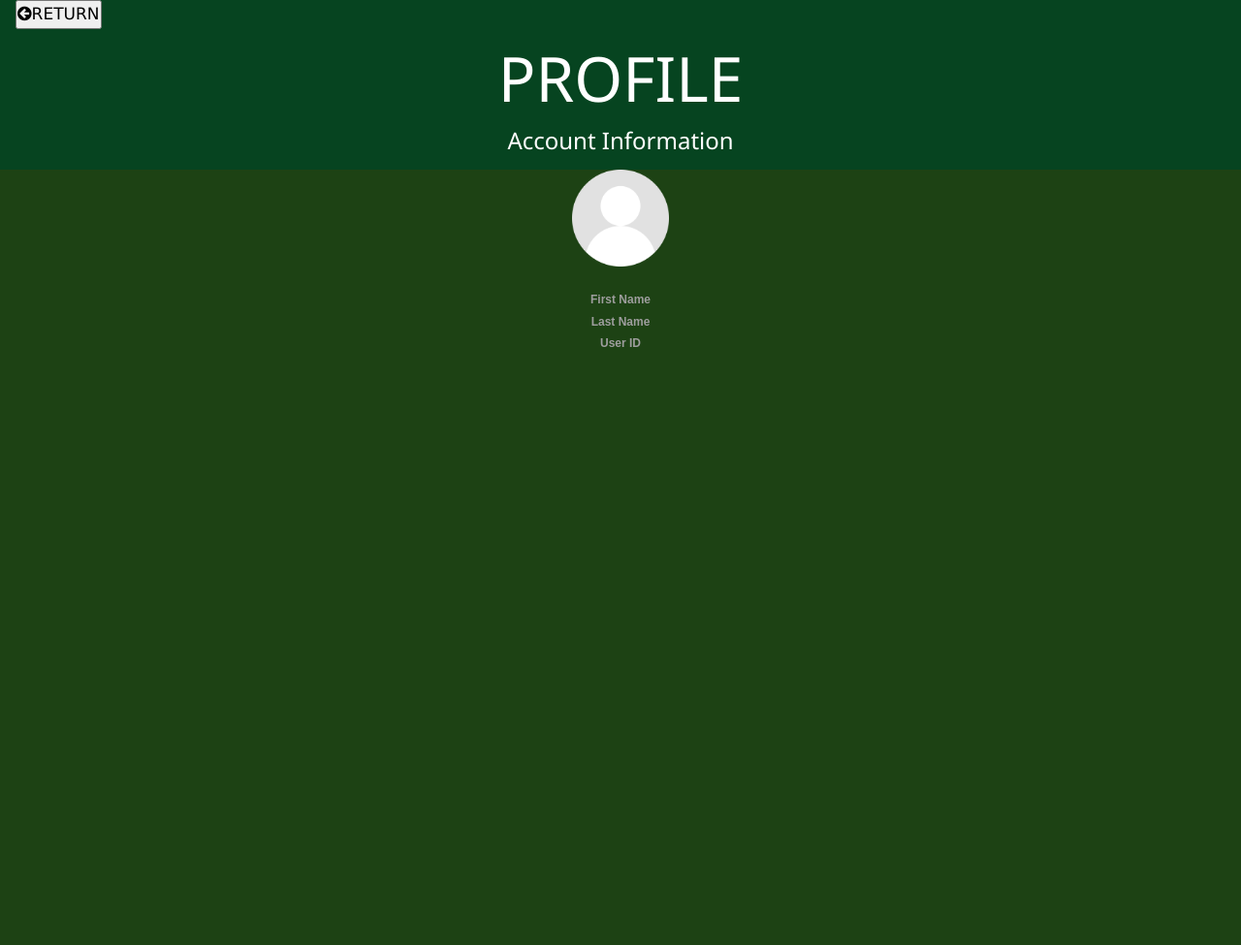
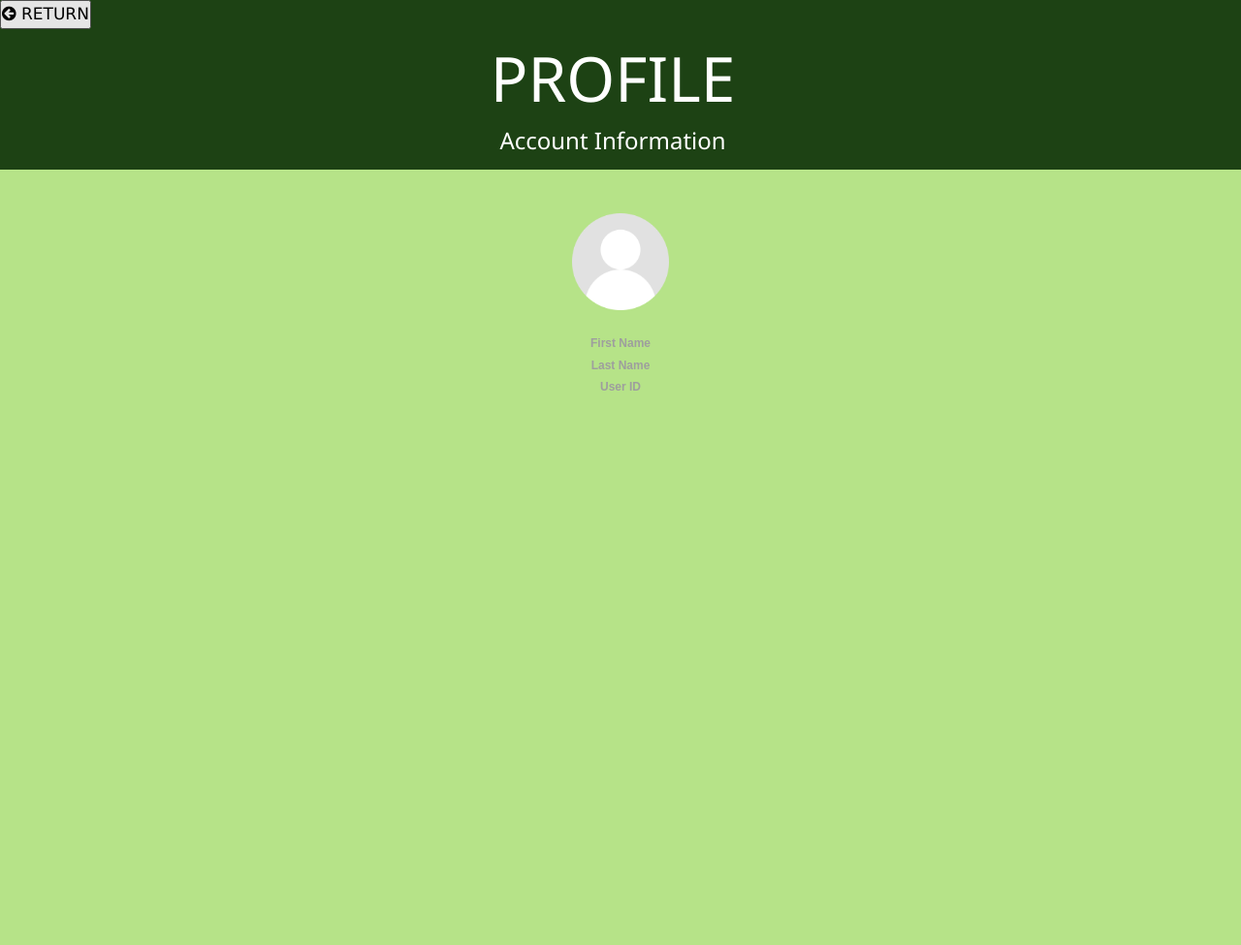
Before and after one commit to isaacsapelino/PDArchiver, a Django app: template accounts/templates/profilePage.html in a window 1280 px wide. Shown: the whole page at 97% size. Run offline with Django 4.2, Linux system fonts and the light colour scheme; the template is opened without the code that fills it, so the values that code supplies are empty; parts of the project's set-up code (start-up, migrations or seed data) failed here and were passed over; some libraries are stand-ins or nearby versions; some web fonts are replaced.

Commit message:
fixed some parts in profile css and html

```diff
--- a/accounts/templates/profilePage.html
+++ b/accounts/templates/profilePage.html
@@ -18,8 +18,8 @@
 
 <!-- Header -->
 
-<header class="w3-container" style="background-color: #064420; style="padding: 1px;">
-  <button style="font-size:17px" onclick="history.back()"><i class="fa fa-arrow-circle-left"></i>RETURN </button>
+<header class="w3-container" style="background-color: #1d4214; style="padding: 1px;">
+  <button style="font-size:17px" onclick="history.back()"><i class="fa fa-arrow-circle-left"></i>  RETURN</button>
   <h1 class="w3-margin w3-jumbo w3-center" style="color:white">PROFILE</h1>
   <h3 class="w3-margin w3-w3-medium w3-center" style="color:white"> Account Information </h3>
 </header>
@@ -47,7 +47,6 @@
   </div>
 
 </form>
-
 <script
   src='https://kit.fontawesome.com/a076d05399.js' crossorigin='anonymous'>
 
--- a/assets/css/profile.css
+++ b/assets/css/profile.css
@@ -1,7 +1,7 @@
 .cfcf {
-    background-color: #1d4214;
+  background-color: #b6e388;
   font-weight: bold;
-    color: white;
+  color: black;
   font-family: "Poppins", sans-serif;
   min-height: 100vh;
   max-height: auto;
@@ -14,13 +14,21 @@
   position: relative;
   width: 100%;
   max-width: 400px;
+  padding-top: 3rem;
 }
 
 .image {
-
   display: block;
   margin-left: auto;
   margin-right: auto;
   width: 25%;
-    height:auto;
+  height: auto;
 }
+
+.w3-container {
+  padding-left: 0;
+}
+
+.w3-margin {
+  padding-top: 0;
+}
--- a/search/templates/upload.html
+++ b/search/templates/upload.html
@@ -5,7 +5,7 @@
 <div class="return">
   <div class="row">
     <div class="col-25">
-      <button style="font-size:17px" onclick="history.back()"class="fa fa-arrow-circle-left"> RETURN </button>
+      <button style="font-size:17px" onclick="history.back()"><i class="fa fa-arrow-circle-left"></i>  RETURN</button>
     </div>
 
 
```
Lines whose indentation alone changed are shown as unchanged.
